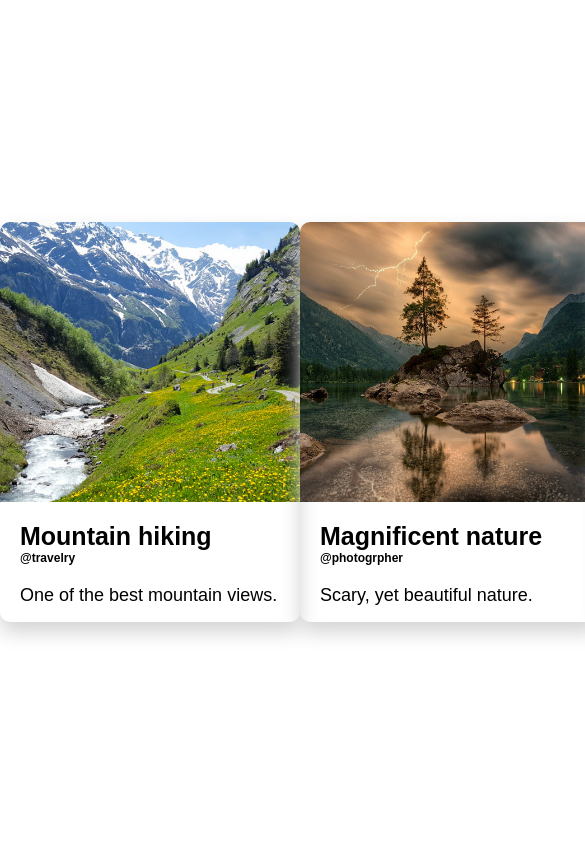
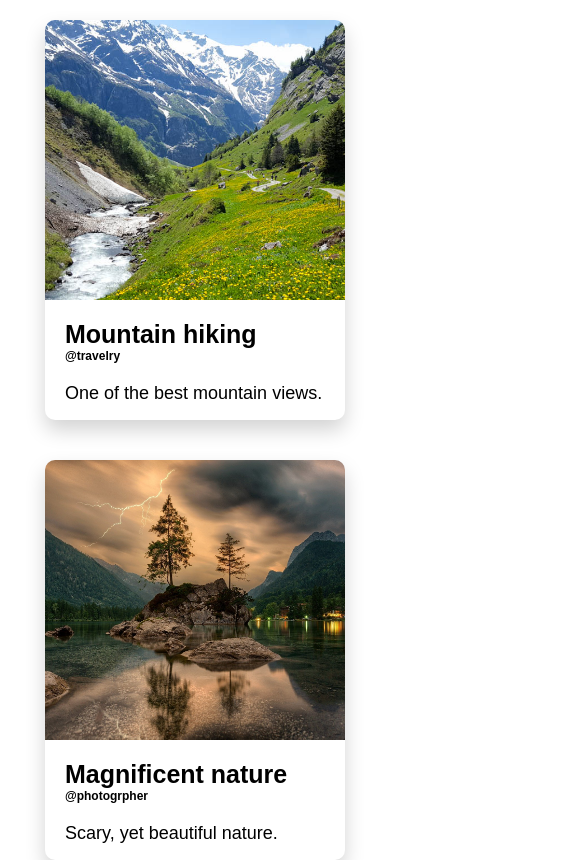
Before and after one commit to SereicikasTomas/angular-cards, an Angular app: page / in a window 390 px wide. Shown: the top 860 px of the page, 585 px wide, since content can reach past the window. Built offline with nearby package versions, Linux system fonts and the light colour scheme.

Commit message:
add responsive style

```diff
--- a/src/app/app.component.scss
+++ b/src/app/app.component.scss
@@ -2,6 +2,7 @@
   width: 100vw;
   height: 100vh;
   display: flex;
+  flex-wrap: wrap;
   align-items: center;
   justify-content: space-evenly;
 }
--- a/src/app/card/card.component.scss
+++ b/src/app/card/card.component.scss
@@ -2,7 +2,7 @@
   height: 40rem;
   width: 30rem;
   border-radius: 10px;
-  margin: auto;
+  margin: 2rem;
   position: relative;
   overflow: hidden;
   box-shadow: 0 1rem 2rem lightgray;
```
